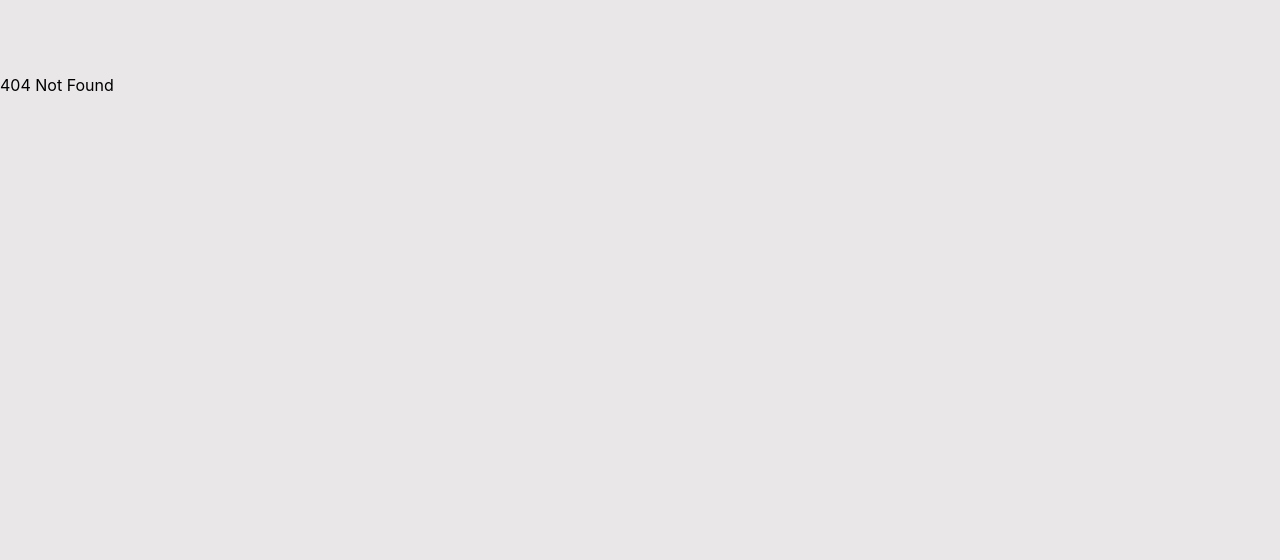
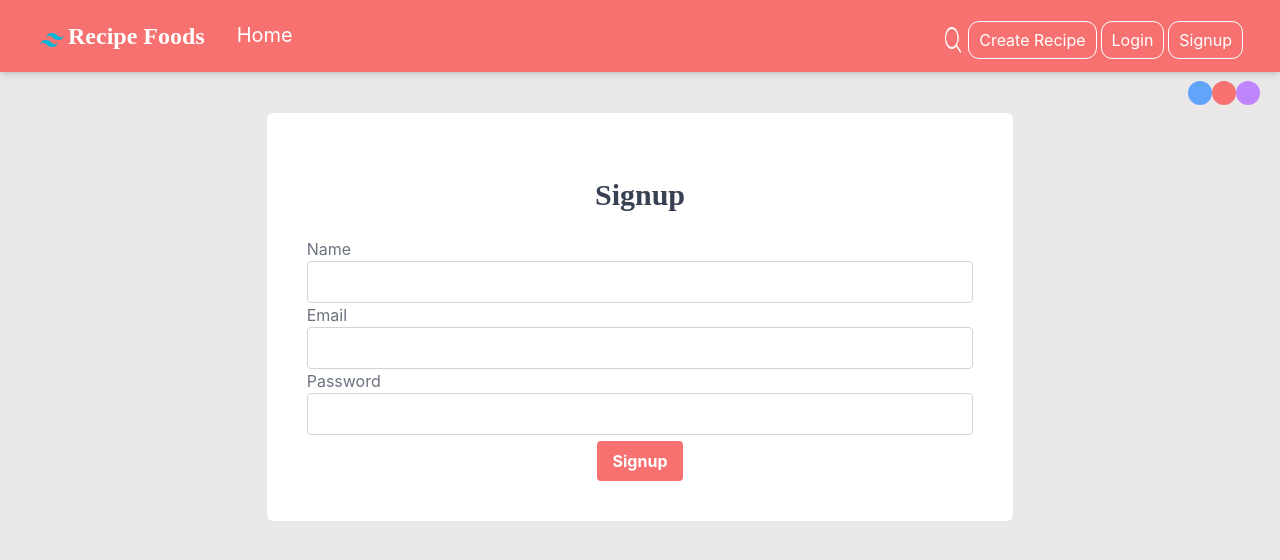
Before and after one commit to huzefaTariq1/MERN_Stack_recipe_directory, a React (Create React App) app in the folder client_side/: page /signup in a window 1280 px wide. Before the commit this address had no page. Shown: the top 560 px of the page. Built offline with nearby package versions, Linux system fonts and the light colour scheme.

Commit message:
Added login signUp pages

```diff
--- a/client_side/public/styles.css
+++ b/client_side/public/styles.css
@@ -635,14 +635,6 @@ video {
   margin-top: 0.75rem;
 }
 
-.mt-5 {
-  margin-top: 1.25rem;
-}
-
-.mb-1 {
-  margin-bottom: 0.25rem;
-}
-
 .mb-2 {
   margin-bottom: 0.5rem;
 }
@@ -657,6 +649,34 @@ video {
 
 .-mr-1 {
   margin-right: -0.25rem;
+}
+
+.mt-5 {
+  margin-top: 1.25rem;
+}
+
+.mb-1 {
+  margin-bottom: 0.25rem;
+}
+
+.mr-2\.5 {
+  margin-right: 0.625rem;
+}
+
+.mr-2 {
+  margin-right: 0.5rem;
+}
+
+.mr-1\.5 {
+  margin-right: 0.375rem;
+}
+
+.mt-1\.5 {
+  margin-top: 0.375rem;
+}
+
+.mt-1 {
+  margin-top: 0.25rem;
 }
 
 .flex {
@@ -705,8 +725,8 @@ video {
   width: 83.333333%;
 }
 
-.w-auto {
-  width: auto;
+.w-4 {
+  width: 1rem;
 }
 
 .w-32 {
@@ -723,14 +743,6 @@ video {
 
 .w-3\/5 {
   width: 60%;
-}
-
-.w-8 {
-  width: 2rem;
-}
-
-.w-4 {
-  width: 1rem;
 }
 
 .max-w-sm {
@@ -790,14 +802,14 @@ video {
   border-width: 1px;
 }
 
+.border-gray-200 {
+  --tw-border-opacity: 1;
+  border-color: rgb(229 231 235 / var(--tw-border-opacity));
+}
+
 .border-gray-300 {
   --tw-border-opacity: 1;
   border-color: rgb(209 213 219 / var(--tw-border-opacity));
-}
-
-.border-gray-200 {
-  --tw-border-opacity: 1;
-  border-color: rgb(229 231 235 / var(--tw-border-opacity));
 }
 
 .bg-blue-400 {
@@ -825,14 +837,14 @@ video {
   background-color: rgb(209 213 219 / var(--tw-bg-opacity));
 }
 
+.bg-blue-700 {
+  --tw-bg-opacity: 1;
+  background-color: rgb(29 78 216 / var(--tw-bg-opacity));
+}
+
 .bg-red-700 {
   --tw-bg-opacity: 1;
   background-color: rgb(185 28 28 / var(--tw-bg-opacity));
-}
-
-.bg-blue-700 {
-  --tw-bg-opacity: 1;
-  background-color: rgb(29 78 216 / var(--tw-bg-opacity));
 }
 
 .bg-purple-700 {
@@ -848,16 +860,12 @@ video {
   padding: 1.25rem;
 }
 
+.p-4 {
+  padding: 1rem;
+}
+
 .p-3 {
   padding: 0.75rem;
-}
-
-.p-2 {
-  padding: 0.5rem;
-}
-
-.p-4 {
-  padding: 1rem;
 }
 
 .py-4 {
@@ -880,9 +888,9 @@ video {
   padding-right: 1rem;
 }
 
-.py-1 {
-  padding-top: 0.25rem;
-  padding-bottom: 0.25rem;
+.py-2 {
+  padding-top: 0.5rem;
+  padding-bottom: 0.5rem;
 }
 
 .px-3 {
@@ -890,9 +898,9 @@ video {
   padding-right: 0.75rem;
 }
 
-.py-2 {
-  padding-top: 0.5rem;
-  padding-bottom: 0.5rem;
+.py-1 {
+  padding-top: 0.25rem;
+  padding-bottom: 0.25rem;
 }
 
 .pt-2 {
@@ -994,6 +1002,11 @@ video {
   color: rgb(107 114 128 / var(--tw-text-opacity));
 }
 
+.text-gray-900 {
+  --tw-text-opacity: 1;
+  color: rgb(17 24 39 / var(--tw-text-opacity));
+}
+
 .text-black {
   --tw-text-opacity: 1;
   color: rgb(0 0 0 / var(--tw-text-opacity));
@@ -1002,11 +1015,6 @@ video {
 .text-gray-400 {
   --tw-text-opacity: 1;
   color: rgb(156 163 175 / var(--tw-text-opacity));
-}
-
-.text-gray-900 {
-  --tw-text-opacity: 1;
-  color: rgb(17 24 39 / var(--tw-text-opacity));
 }
 
 .shadow-md {
@@ -1086,6 +1094,12 @@ video {
   outline-offset: 2px;
 }
 
+.focus\:ring-4:focus {
+  --tw-ring-offset-shadow: var(--tw-ring-inset) 0 0 0 var(--tw-ring-offset-width) var(--tw-ring-offset-color);
+  --tw-ring-shadow: var(--tw-ring-inset) 0 0 0 calc(4px + var(--tw-ring-offset-width)) var(--tw-ring-color);
+  box-shadow: var(--tw-ring-offset-shadow), var(--tw-ring-shadow), var(--tw-shadow, 0 0 #0000);
+}
+
 .focus\:ring-1:focus {
   --tw-ring-offset-shadow: var(--tw-ring-inset) 0 0 0 var(--tw-ring-offset-width) var(--tw-ring-offset-color);
   --tw-ring-shadow: var(--tw-ring-inset) 0 0 0 calc(1px + var(--tw-ring-offset-width)) var(--tw-ring-color);
@@ -1098,20 +1112,14 @@ video {
   box-shadow: var(--tw-ring-offset-shadow), var(--tw-ring-shadow), var(--tw-shadow, 0 0 #0000);
 }
 
-.focus\:ring-4:focus {
-  --tw-ring-offset-shadow: var(--tw-ring-inset) 0 0 0 var(--tw-ring-offset-width) var(--tw-ring-offset-color);
-  --tw-ring-shadow: var(--tw-ring-inset) 0 0 0 calc(4px + var(--tw-ring-offset-width)) var(--tw-ring-color);
-  box-shadow: var(--tw-ring-offset-shadow), var(--tw-ring-shadow), var(--tw-shadow, 0 0 #0000);
+.focus\:ring-blue-300:focus {
+  --tw-ring-opacity: 1;
+  --tw-ring-color: rgb(147 197 253 / var(--tw-ring-opacity));
 }
 
 .focus\:ring-indigo-200:focus {
   --tw-ring-opacity: 1;
   --tw-ring-color: rgb(199 210 254 / var(--tw-ring-opacity));
-}
-
-.focus\:ring-blue-300:focus {
-  --tw-ring-opacity: 1;
-  --tw-ring-color: rgb(147 197 253 / var(--tw-ring-opacity));
 }
 
 @media (prefers-color-scheme: dark) {
@@ -1204,14 +1212,6 @@ video {
     height: 2.5rem;
   }
 
-  .md\:h-96 {
-    height: 24rem;
-  }
-
-  .md\:h-72 {
-    height: 18rem;
-  }
-
   .md\:h-56 {
     height: 14rem;
   }
@@ -1275,10 +1275,6 @@ video {
     margin-bottom: 2.25rem;
   }
 
-  .lg\:h-96 {
-    height: 24rem;
-  }
-
   .lg\:h-72 {
     height: 18rem;
   }
--- a/client_side/src/MyRoutes/MyRoutes.js
+++ b/client_side/src/MyRoutes/MyRoutes.js
@@ -7,6 +7,8 @@ import {
   import Create from '../pages/Create'
   import Search from '../pages/Search'
 import Recipes from '../pages/Recipes';
+import Login from '../pages/Login';
+import Signup from '../pages/Signup';
 
 
 const MyRoutes = () => {
@@ -16,6 +18,8 @@ const MyRoutes = () => {
           <Route path='/' element={<Home/>}></Route>
           <Route path='/create' element={<Create/>}></Route>
           <Route path='/search' element={<Search/>}></Route>
+          <Route path='/login' element={<Login/>}></Route>
+          <Route path='/signup' element={<Signup/>}></Route>
           <Route path='/recipes/:id' element={<Recipes/>}></Route>
           <Route path='*' element={<div>404 Not Found</div>}></Route>
         </Routes>
--- a/client_side/src/components/Navbar.js
+++ b/client_side/src/components/Navbar.js
@@ -1,5 +1,5 @@
-import React, { useState ,useContext} from 'react'
-import {  NavLink } from "react-router-dom";
+import React, { useState, useContext } from 'react'
+import { NavLink } from "react-router-dom";
 import { useNavigate } from "react-router-dom";
 import './navbar.css'
 import SearchBar from './SearchBar';
@@ -11,10 +11,10 @@ const Navbar = () => {
     let [open, setOpen] = useState(false);
     let [searchOpen, setSearchOpen] = useState(false);
     let navigate = useNavigate();
-    let {theme}=useContext(ThemeContext)
+    let { theme } = useContext(ThemeContext)
     return (
         <div className='shadow-md w-full fixed top-0 left-0 '>
-  <div className={`md:flex items-center justify-between ${theme[0].bg}  py-4 md:px-10 px-7`}>
+            <div className={`md:flex items-center justify-between ${theme[0].bg}  py-4 md:px-10 px-7`}>
                 <div className='flex items-center justify-center'>
                     <div className='font-bold text-2xl cursor-pointer flex items-center font-[Poppins]
       text-gray-800'>
@@ -42,8 +42,20 @@ const Navbar = () => {
                         {open && <>
                             <div className='mt-2 flex justify-center text-white'>
                                 <img onClick={() => setSearchOpen(!searchOpen)} className='mx-2 w-5' src={window.location.origin + '/img/icon.png'} alt='icon' ></img>
-                                {searchOpen && <SearchBar/>}
+                                {searchOpen && <SearchBar />}
                                 <button onClick={() => navigate("/create")} className={`outline outline-offset-2 outline-1 ${theme[0].bg} cursor-pointer hover:${theme[0].bhHover} p-1 px-2 text-white rounded-lg`}> Create Recipe</button>
+                            </div>
+                        </>}
+                        {open && <>
+                            <div className='mt-2 flex justify-center text-white'>
+                                {searchOpen && <SearchBar />}
+                                <button onClick={() => navigate("/login")} className={`outline outline-offset-2 outline-1 ${theme[0].bg} cursor-pointer hover:${theme[0].bhHover} p-1 px-2 text-white rounded-lg`}> login</button>
+                            </div>
+                        </>}
+                        {open && <>
+                            <div className='mt-2 flex justify-center text-white'>
+                                {searchOpen && <SearchBar />}
+                                <button onClick={() => navigate("/signup")} className={`outline outline-offset-2 outline-1 ${theme[0].bg} cursor-pointer hover:${theme[0].bhHover} p-1 px-2 text-white rounded-lg`}> Signup</button>
                             </div>
                         </>}
 
@@ -55,9 +67,11 @@ const Navbar = () => {
                 {!open && <>
                     <div className='mt-2 justify-center md:block hidden text-white '>
                         <div className='flex'>
-                            <img onClick={() => setSearchOpen(!searchOpen)} className='mx-2 w-5'  src={window.location.origin + '/img/icon.png'} alt='icon' ></img>
-                            {searchOpen && <SearchBar/>}
-                            <button onClick={() => navigate("/create")} className={`outline outline-offset-2 outline-1 ${theme[0].bg} cursor-pointer hover:${theme[0].bhHover} p-1 px-2 text-white rounded-lg`}> Create Recipe</button>
+                            <img onClick={() => setSearchOpen(!searchOpen)} className='mx-2 w-5' src={window.location.origin + '/img/icon.png'} alt='icon' ></img>
+                            {searchOpen && <SearchBar />}
+                            <button onClick={() => navigate("/create")} className={`mr-2.5 outline outline-offset-2 outline-1 ${theme[0].bg} cursor-pointer hover:${theme[0].bhHover} p-1 px-2 text-white rounded-lg`}> Create Recipe</button>
+                            <button onClick={() => navigate("/login")} className={`mr-2.5 outline outline-offset-2 outline-1 ${theme[0].bg} cursor-pointer hover:${theme[0].bhHover} p-1 px-2 text-white rounded-lg`}> Login</button>
+                            <button onClick={() => navigate("/signup")} className={`outline outline-offset-2 outline-1 ${theme[0].bg} cursor-pointer hover:${theme[0].bhHover} p-1 px-2 text-white rounded-lg`}> Signup</button>
                         </div>
                     </div>
                 </>}
--- /dev/null
+++ b/client_side/src/pages/Login.js
@@ -0,0 +1,54 @@
+import { useState,useContext } from "react"
+import Navbar from "../components/Navbar"
+import ColorChanging from "../components/ColorChanging"
+import { ThemeContext } from "../context/ThemeContext"
+
+const Login = () => {
+    const [email, setEmail] = useState('')
+    const [password, setPassword] = useState('')
+
+    let {theme}=useContext(ThemeContext)
+    const handleSubmit =async (e) => {
+        e.preventDefault()
+        console.log(email,password)
+      }
+  return (
+  <>
+   <Navbar />
+      <ColorChanging/>
+      <form onSubmit={handleSubmit} className='bg-white w-9/12 md:w-7/12 p-3 md:p-10 md:mb-9 lg:mb-9 mx-auto rounded-md'>
+      <h1 className='text-3xl text-center mb-6 mt-6 font-[Poppins] font-bold text-gray-700'>Login</h1>
+        <label className='my-9'>
+          <span className='text-gray-500'>Email</span>
+          <input
+            type={"email"}
+            className="w-full bg-white rounded border border-gray-300 focus:border-indigo-500 focus:ring-2 focus:ring-indigo-200 text-base outline-none text-gray-700 py-1 px-3 leading-8 transition-colors duration-200 ease-in-out"
+            onChange={(e) => setEmail(e.target.value)}
+            value={email}
+            required
+          />
+        </label>
+
+        <label className='my-9'>
+          <span className='text-gray-500'>Password</span>
+          <input
+            type={"password"}
+            className="w-full bg-white rounded border border-gray-300 focus:border-indigo-500 focus:ring-2 focus:ring-indigo-200 text-base outline-none text-gray-700 py-1 px-3 leading-8 transition-colors duration-200 ease-in-out"
+            onChange={(e) => setPassword(e.target.value)}
+            value={password}
+            required
+          />
+        </label>
+
+
+        <center>
+          <button type={"submit"} className={`${theme[0].bg} hover:${theme[0].bgHover} text-white mt-1.5 font-bold py-2 px-4 rounded`}>
+            Login
+          </button>
+        </center>
+      </form>
+    </>
+  )
+}
+
+export default Login
--- /dev/null
+++ b/client_side/src/pages/Signup.js
@@ -0,0 +1,67 @@
+import { useState,useContext } from "react"
+import Navbar from "../components/Navbar"
+import ColorChanging from "../components/ColorChanging"
+import { ThemeContext } from "../context/ThemeContext"
+
+const Signup = () => {
+    const [name, setName] = useState('')
+    const [email, setEmail] = useState('')
+    const [password, setPassword] = useState('')
+
+    let {theme}=useContext(ThemeContext)
+    const handleSubmit =async (e) => {
+        e.preventDefault()
+        console.log(name,email,password)
+      }
+  return (
+  <>
+   <Navbar />
+      <ColorChanging/>
+      <form onSubmit={handleSubmit} className='bg-white w-9/12 md:w-7/12 p-3 md:p-10 md:mb-9 lg:mb-9 mx-auto rounded-md'>
+      <h1 className='text-3xl text-center mb-6 mt-6 font-[Poppins] font-bold text-gray-700'>Signup</h1>
+
+      <label className='my-9'>
+          <span className='text-gray-500'>Name</span>
+          <input
+            type={"text"}
+            className="w-full bg-white rounded border border-gray-300 focus:border-indigo-500 focus:ring-2 focus:ring-indigo-200 text-base outline-none text-gray-700 py-1 px-3 leading-8 transition-colors duration-200 ease-in-out"
+            onChange={(e) => setName(e.target.value)}
+            value={name}
+            required
+          />
+        </label>
+
+        <label className='my-9'>
+          <span className='text-gray-500'>Email</span>
+          <input
+            type={"email"}
+            className="w-full bg-white rounded border border-gray-300 focus:border-indigo-500 focus:ring-2 focus:ring-indigo-200 text-base outline-none text-gray-700 py-1 px-3 leading-8 transition-colors duration-200 ease-in-out"
+            onChange={(e) => setEmail(e.target.value)}
+            value={email}
+            required
+          />
+        </label>
+
+        <label className='my-9'>
+          <span className='text-gray-500'>Password</span>
+          <input
+            type={"password"}
+            className="w-full bg-white rounded border border-gray-300 focus:border-indigo-500 focus:ring-2 focus:ring-indigo-200 text-base outline-none text-gray-700 py-1 px-3 leading-8 transition-colors duration-200 ease-in-out"
+            onChange={(e) => setPassword(e.target.value)}
+            value={password}
+            required
+          />
+        </label>
+
+
+        <center>
+          <button type={"submit"} className={`${theme[0].bg} hover:${theme[0].bgHover} text-white mt-1.5 font-bold py-2 px-4 rounded`}>
+            Signup
+          </button>
+        </center>
+      </form>
+    </>
+  )
+}
+
+export default Signup
```
